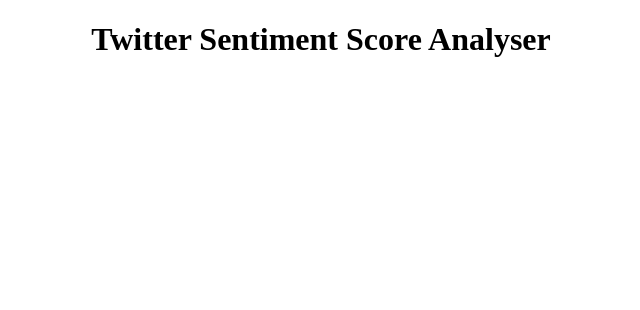
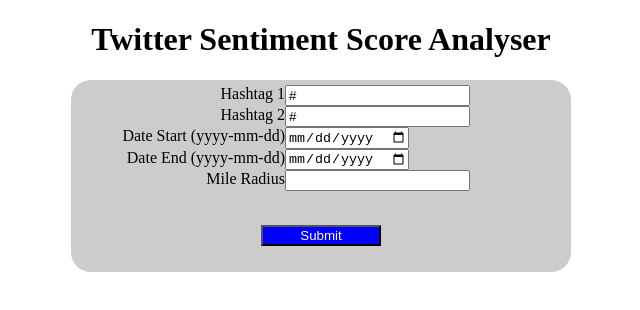
Before and after one commit to hadzz/CSI120Midterm, a website: page index.html in a window 1280 px wide. Shown: the whole page, without its empty margins (319-959 px from the left). Drawn offline with Linux system fonts and the light colour scheme.

Commit message:
cleaning css

```diff
--- a/style.css
+++ b/style.css
@@ -25,7 +25,6 @@
 	color: white;
 	background-color: blue;
 	width : 120px;
-	buttonAlign: 'right';
 }
 
 form{
@@ -37,4 +36,4 @@
 }
 
 
-fieldset { display: none; }
+fieldset { border:0; }
```
